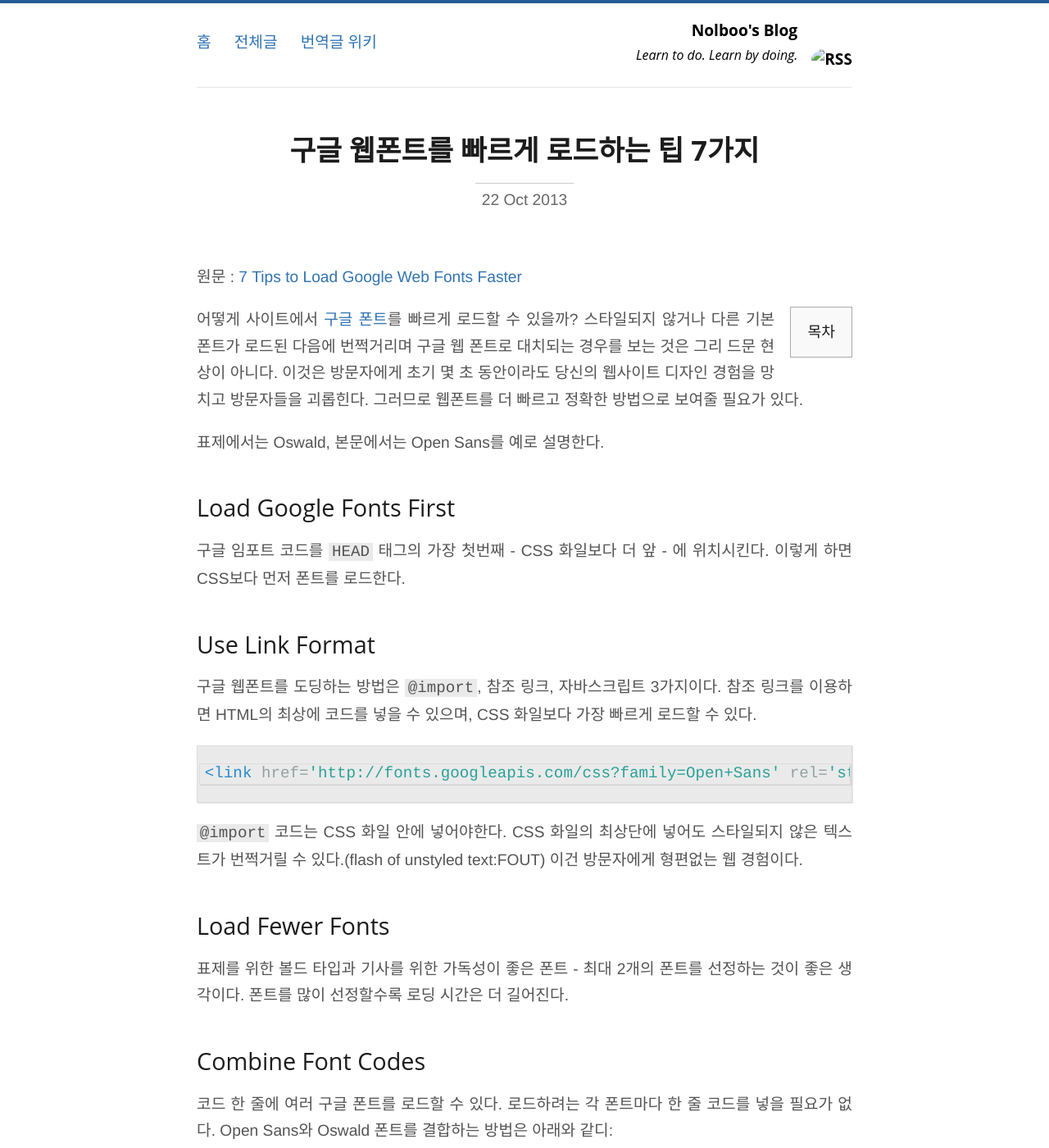
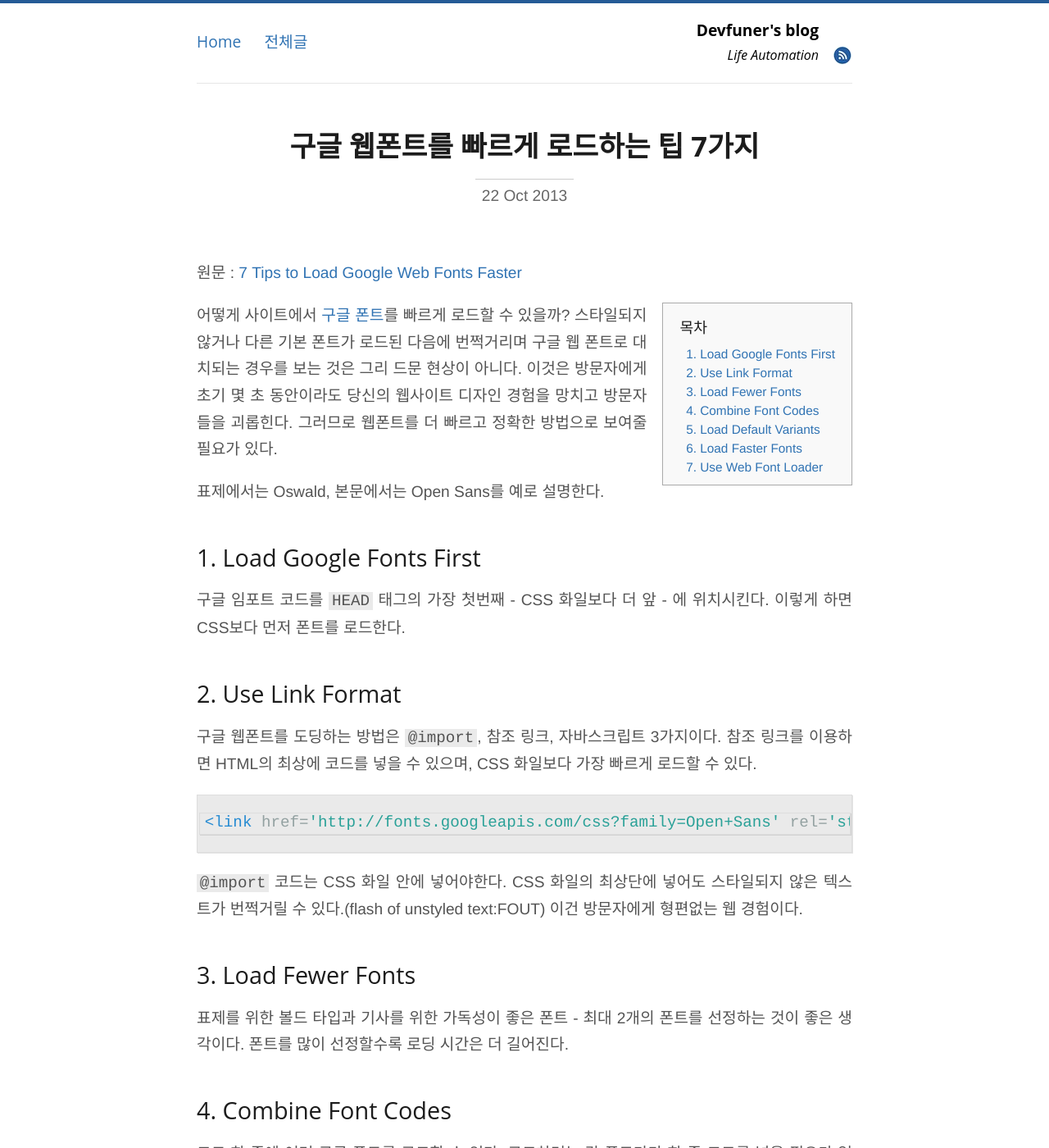
Before and after one commit to devfuner/devfuner.github.com, a Jekyll site: the page built from _posts/2013-10-22-google-web-font-faster-tip.markdown, in a window 1280 px wide and 1400 px high. Shown: the whole window at 82% size. Built offline with Jekyll 4.4.1, drawn with Linux system fonts in a browser that asks for light colours; nearby versions of some CDN libraries; library files that are not in the unit come from our copies; Markdown is read by kramdown in place of the engine named in the settings; comment, search, counter and statistics services are not loaded; part of the change alters nothing that is shown; some of the changed text lies outside the part shown.

```diff
--- a/_layouts/default.html
+++ b/_layouts/default.html
@@ -7,14 +7,14 @@
   <title>
     {{ page.title }}
     {% if page.category == 'blog' and page.url != '/blog/index.html' %}
-    - @n0lb00's Blog
+    - {{ site.title }}
     {% endif %}
   </title>
 <!--   <link type="text/css" rel="stylesheet" href="http://fonts.googleapis.com/css?family=Open+Sans:700,400|Titillium+Web:700,400"> -->
   <link rel="stylesheet" href="/css/site.css">
   <link href="/favicon.ico" rel="shortcut icon" type="image/x-icon" />
   {% if page.description %}<meta name="description" content="{{page.description}}" />{% endif %}
-  <link rel="alternate" type="application/atom+xml" title="RSS Feed for Nolboo's blog" href="/feed.xml" />
+  <link rel="alternate" type="application/atom+xml" title="RSS Feed for {{ site.title }}" href="/feed.xml" />
   <script src="/js/instantclick.min.js" data-no-instant></script>
   <script data-no-instant>InstantClick.init();</script>
 <!--   {% if page.url == '/index.html' %}
@@ -32,16 +32,15 @@
     <div class="site">
       <header>
         <nav>
-          <a class="{% if page.category == '/' %} selected {% endif %}" href="/">홈</a>
+          <a class="{% if page.category == '/' %} selected {% endif %}" href="/">Home</a>
           <a class="{% if page.category == 'archive' %} selected {% endif %}" href="/archive/">전체글</a>
-          <a class="{% if page.category == 'trans' %} selected {% endif %}" href="//github.com/nolboo/nolboo.github.io/wiki">번역글 위키</a>
         </nav>
         <div class="pull-right right logo">
           <div class="name">
-            <a href="/">Nolboo's Blog</a><br />
+            <a href="/">{{ site.title }}</a><br />
             <small>
               <em>
-                  <a href="/">Learn to do. Learn by doing.</a>
+                  <a href="/">{{ site.description }}</a>
               </em>
             </small>
           </div>
--- a/_layouts/post.html
+++ b/_layouts/post.html
@@ -44,7 +44,7 @@ layout: default
   <div id="disqus_thread"></div>
     <script type="text/javascript">
         /* * * CONFIGURATION VARIABLES: EDIT BEFORE PASTING INTO YOUR WEBPAGE * * */
-        var disqus_shortname = 'nolboo'; // required: replace example with your forum shortname
+        var disqus_shortname = 'devfuner'; // required: replace example with your forum shortname
 
         /* * * DON'T EDIT BELOW THIS LINE * * */
         (function() {
--- /dev/null
+++ b/js/alexpearce.js
@@ -0,0 +1,172 @@
+// from https://github.com/alexpearce/alexpearce.github.com/blob/master/assets/js/alexpearce.js
+
+// Capitalises a string
+// Accepts:
+//   str: string
+// Returns:
+//   string
+var majusculeFirst = function(str) {
+  var temp = str.charAt(0).toUpperCase();
+  for (var i = 1; i < str.length; i++) {
+    temp += str.charAt(i).toLowerCase();
+  }
+  return temp;
+}
+
+// Retrieves the value of a GET parameter with a given key
+// Accepts:
+//   param: string
+// Returns:
+//   string or null
+var getParam = function(param) {
+  var queryString = window.location.search.substring(1),
+      queries = queryString.split("&");
+  for (var i in queries) {
+    var pair = queries[i].split("=");
+    if (pair[0] == param) {
+      return pair[1];
+    }
+  }
+  return null;
+};
+
+// Filters posts with the condition `post['property'] == value`
+// Accepts:
+//   posts - array of post objects and a string
+//   property - string of post object property to compare
+//   value - filter value of property
+// Returns:
+//  array of post objects
+var filterPostsByPropertyValue = function(posts, property, value) {
+  var filteredPosts = [];
+  // The last element is a null terminator
+  posts.pop();
+  for (var i in posts) {
+    var post = posts[i],
+        prop = post[property];
+
+    // Last element of tags is null
+    post.tags.pop();
+
+    // The property could be a string, such as a post's category,
+    // or an array, such as a post's tags
+    if (prop.constructor == String) {
+      if (prop.toLowerCase() == value.toLowerCase()) {
+        filteredPosts.push(post);
+      }
+    } else if (prop.constructor == Array) {
+      for (var j in prop) {
+        if (prop[j].toLowerCase() == value.toLowerCase()) {
+          filteredPosts.push(post);
+        }
+      }
+    }
+  }
+
+  return filteredPosts;
+};
+
+// Formats search results and appends them to the DOM
+// Accepts:
+//   property: string of object type we're displaying
+//   value: string of name of object we're displaying
+//   posts: array of post objects
+// Returns: nothing
+var layoutResultsPage = function(property, value, posts) {
+  // Make sure we're on the search results page
+  var $container = $('#results');
+  if ($container.length == 0) return;
+
+  // Update the header
+  var str = majusculeFirst(property) + " Listing for ‘" + majusculeFirst(value) + '’';
+  $container.find('h1').text(str);
+
+  // Loop through each post to format it
+  for (var i in posts) {
+    // Create an unordered list of the post's tags
+    var tagsList = '<ul class="tags cf">',
+        post     = posts[i],
+        tags     = post.tags;
+
+    for (var j in tags) {
+      tagsList += '<li><a href="/search/?tags=' + tags[j] + '">' + tags[j].toLowerCase() + '</a></li>';
+    }
+    tagsList += '</ul>';
+
+    $container.find('ul.results').append(
+      '<li>'
+        // Page anchor
+        + '<a href="' + post.href + '">'
+        + posts[i].title
+        + '</a>'
+        // Post date
+        + ' <span class="date">- '
+        + posts[i].date.day + ' ' + posts[i].date.month + ' ' + posts[i].date.year
+        + '</span>'
+        // Tags
+        + tagsList
+        + '</li>'
+    );
+  }
+}
+
+// Formats the search results page for no results
+// Accepts:
+//   property: string of object type we're displaying
+//   value: string of name of object we're displaying
+// Returns: nothing
+var noResultsPage = function(property, value) {
+  // Make sure we're on the search results page
+  var $container = $('#results');
+  if ($container.length == 0) return;
+
+  $container.find('h1').text('No Results Found.').after('<p class="nadda"></p>');
+
+  var txt = "We couldn't find anything associated with '" + value + "' here.";
+  $container.find('p.nadda').text(txt);
+};
+
+// Replaces ERB-style tags with Liquid ones as we can't escape them in posts
+// Accepts:
+//   elements: jQuery elements in which to replace tags
+// Returns: nothing
+var replaceERBTags = function(elements) {
+  elements.each(function() {
+    // Only for text blocks at the moment as we'll strip highlighting otherwise
+    var $this = $(this),
+        txt   = $this.html();
+
+    // Replace <%=  %>with {{ }}
+    txt = txt.replace(new RegExp("&lt;%=(.+?)%&gt;", "g"), "{{$1}}");
+    // Replace <% %> with {% %}
+    txt = txt.replace(new RegExp("&lt;%(.+?)%&gt;", "g"), "{%$1%}");
+
+    $this.html(txt);
+  });
+};
+
+$(function() {
+  var map = {
+    'category' : getParam('category'),
+    'tags'     : getParam('tags'),
+    'search'   : getParam('search')
+  };
+
+  $.each(map, function(type, value) {
+    if (value !== null) {
+      $.getJSON('/search.json', function(data) {
+        posts = filterPostsByPropertyValue(data, type, value);
+        if (posts.length === 0) {
+          noResultsPage(type, value);
+        } else {
+          layoutResultsPage(type, value, posts);
+        }
+      });
+    }
+  });
+
+  // Replace ERB-style Liquid tags in highlighted code blocks...
+  replaceERBTags($('div.highlight').find('code.text'));
+  // ... and in inline code
+  replaceERBTags($('p code'));
+});
```
Also changed, not shown: images/feed.svg (added), images/posts/Bitbucket-wiki-home.jpg (added), images/posts/Bitbucket-wiki-settings.jpg (added), images/posts/create-Bitbucket-wiki-repository.jpg (added), images/posts/gollum-Home.jpg (added), images/posts/nvalt-ex-editor.jpg (added), images/posts/nvalt-store.jpg (added), images/rss.jpg (added), images/signature/facebook.png (added), images/signature/facebook2.png (added), images/signature/github.png (added), images/signature/linkedin.png (added), images/signature/twitter.png (added), images/signature/world.png (added), 2 more files.
